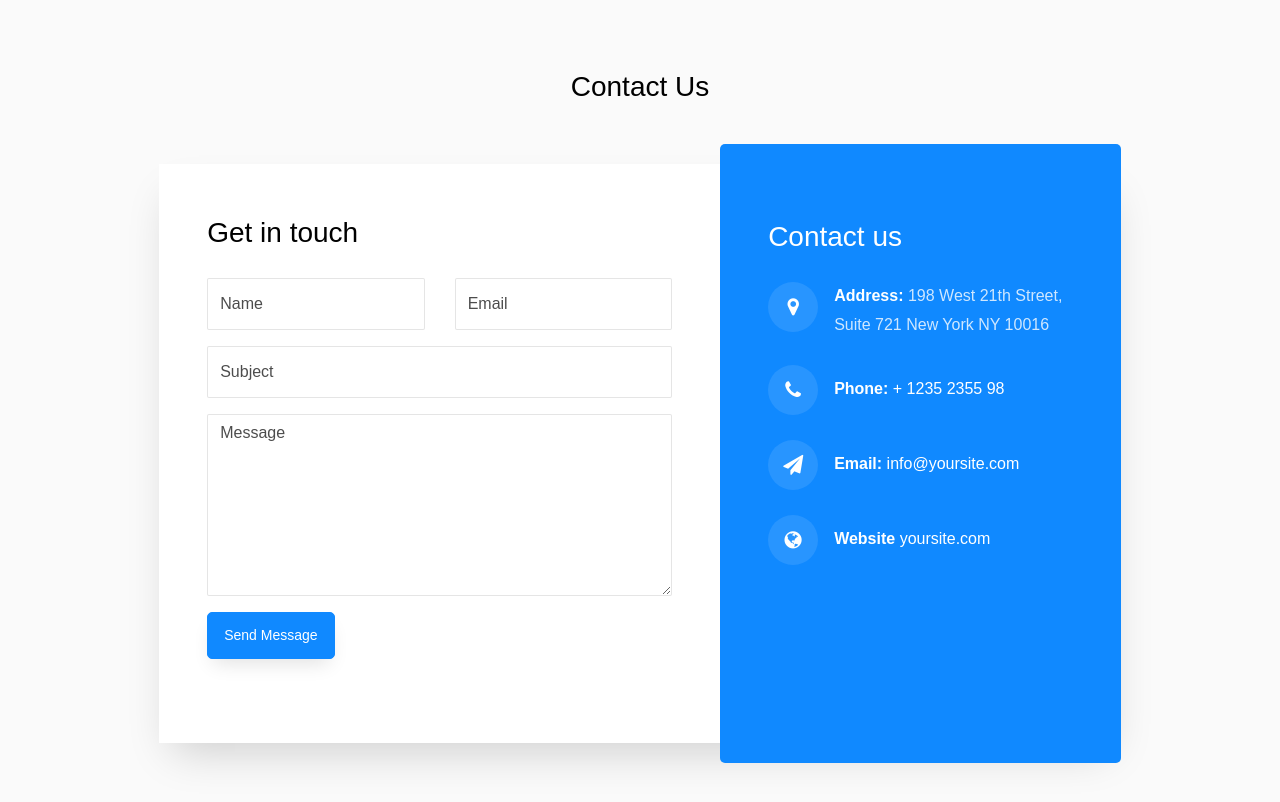
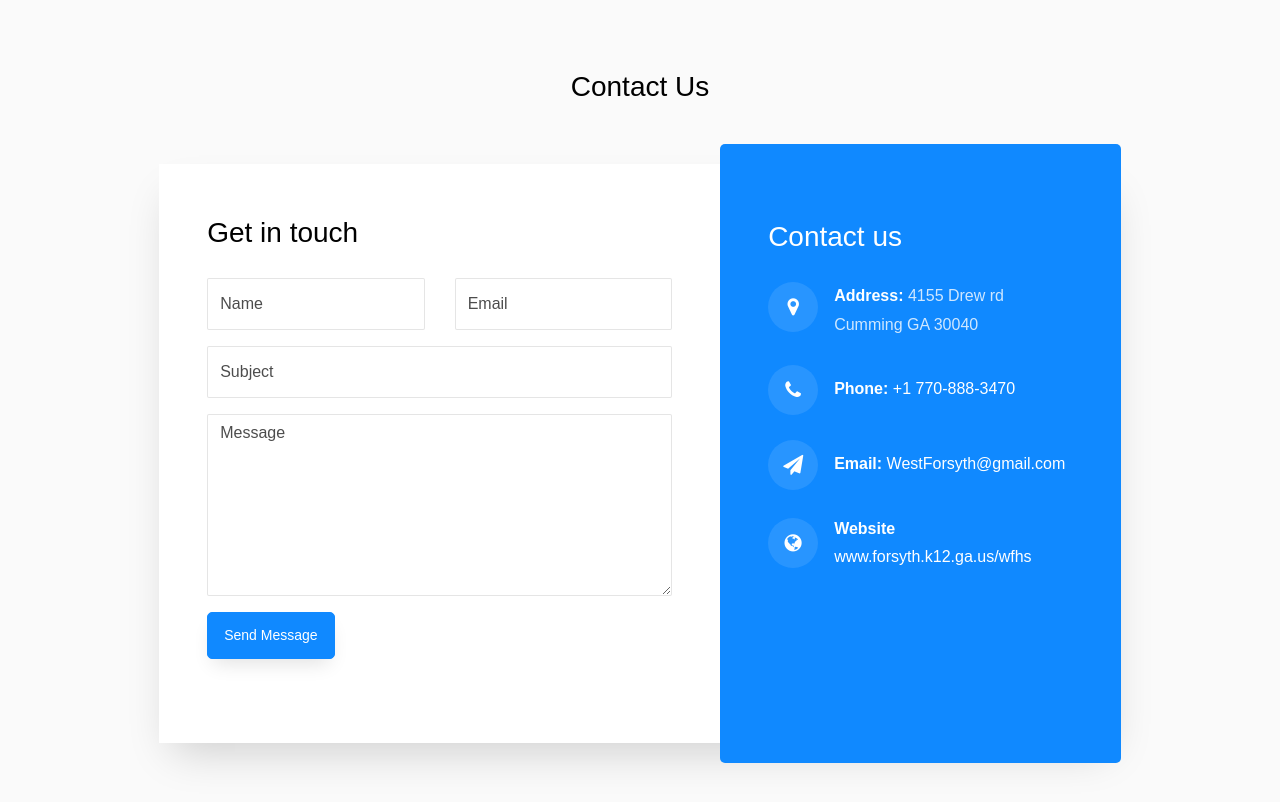
Before and after one commit to IndianAnimator/Fbla-C-P-, a website: page contact.html in a window 1280 px wide. Shown: the part 112-914 px from the top of the page. Drawn offline with nearby package versions, Linux system fonts and the light colour scheme.

Commit message:
Update contact.html

```diff
--- a/contact.html
+++ b/contact.html
@@ -132,8 +132,8 @@
                       </div>
                       <div class="text pl-3">
                         <p>
-                          <span>Address:</span> 198 West 21th Street, Suite 721
-                          New York NY 10016
+                          <span>Address:</span> 4155 Drew rd
+                          Cumming GA 30040
                         </p>
                       </div>
                     </div>
@@ -146,7 +146,7 @@
                       <div class="text pl-3">
                         <p>
                           <span>Phone:</span>
-                          <a href="tel://1234567920">+ 1235 2355 98</a>
+                          <a href="tel://1234567920">+1 770-888-3470</a>
                         </p>
                       </div>
                     </div>
@@ -160,7 +160,7 @@
                         <p>
                           <span>Email:</span>
                           <a href="mailto:info@yoursite.com"
-                            >info@yoursite.com</a
+                            >WestForsyth@gmail.com</a
                           >
                         </p>
                       </div>
@@ -172,7 +172,7 @@
                         <span class="fa fa-globe"></span>
                       </div>
                       <div class="text pl-3">
-                        <p><span>Website</span> <a href="#">yoursite.com</a></p>
+                        <p><span>Website</span> <a href="#">www.forsyth.k12.ga.us/wfhs</a></p>
                       </div>
                     </div>
                   </div>
```
